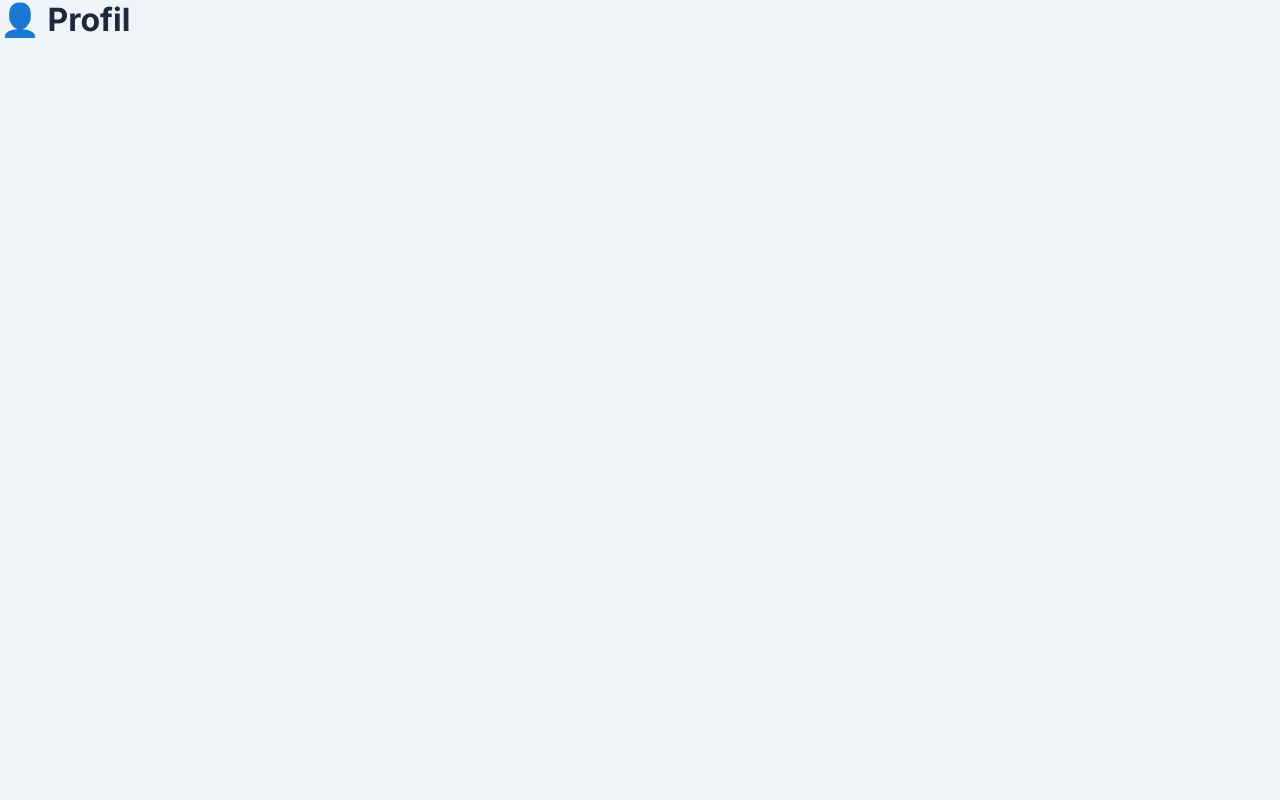
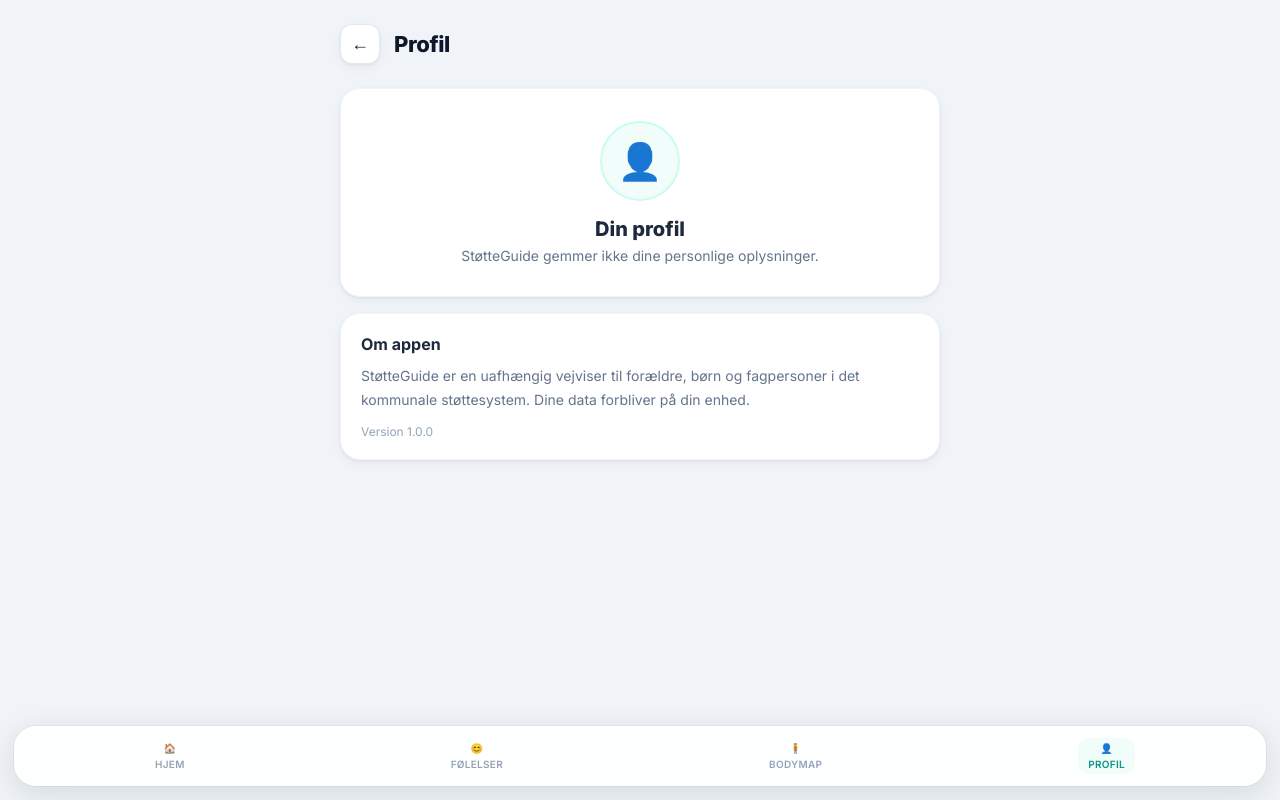
Before and after one commit to talhaahussein-design/St-tteguide, a React (Vite) app: page /St-tteguide/profile in a window 1280 px wide. Built offline with nearby package versions, Linux system fonts and the light colour scheme.

Commit message:
Refactor Profile component to use PageLayout

```diff
--- a/src/pages/Profile.jsx
+++ b/src/pages/Profile.jsx
@@ -1,3 +1,29 @@
+import PageLayout from "../components/PageLayout";
+
 export default function Profile() {
-  return <h1>👤 Profil</h1>;
+  return (
+    <PageLayout title="Profil">
+      <div className="card" style={{ textAlign: "center", padding: "32px 24px", marginBottom: 16 }}>
+        <div style={{
+          width: 80, height: 80, borderRadius: "50%",
+          background: "var(--teal-50)", border: "2px solid var(--teal-100)",
+          display: "flex", alignItems: "center", justifyContent: "center",
+          fontSize: 36, margin: "0 auto 16px",
+        }}>👤</div>
+        <h2 style={{ fontSize: 20, fontWeight: 800, marginBottom: 6 }}>Din profil</h2>
+        <p style={{ color: "var(--slate-500)", fontSize: 14 }}>
+          StøtteGuide gemmer ikke dine personlige oplysninger.
+        </p>
+      </div>
+
+      <div className="card" style={{ marginBottom: 16 }}>
+        <h3 style={{ fontWeight: 700, fontSize: 16, marginBottom: 10 }}>Om appen</h3>
+        <p style={{ color: "var(--slate-500)", fontSize: 14, lineHeight: 1.7 }}>
+          StøtteGuide er en uafhængig vejviser til forældre, børn og fagpersoner
+          i det kommunale støttesystem. Dine data forbliver på din enhed.
+        </p>
+        <p style={{ color: "var(--slate-400)", fontSize: 12, marginTop: 12 }}>Version 1.0.0</p>
+      </div>
+    </PageLayout>
+  );
 }
```
